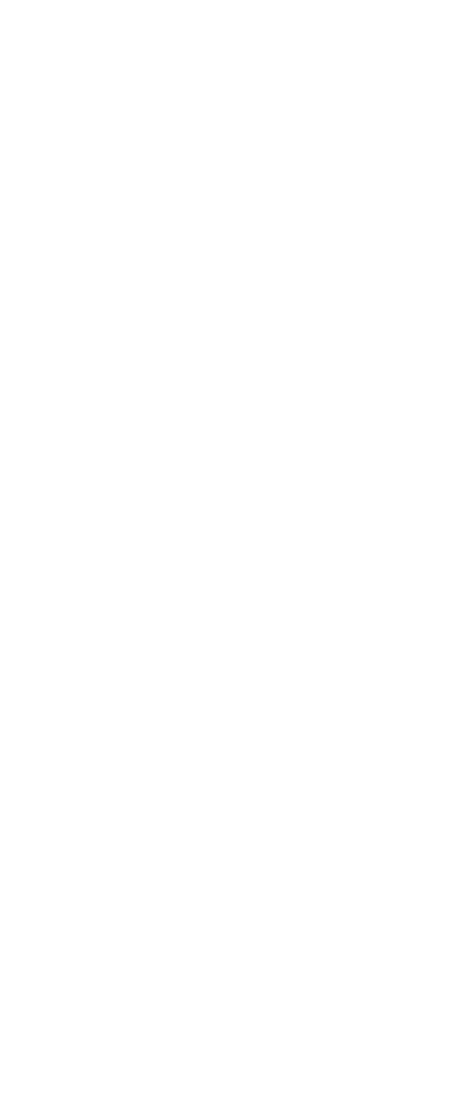
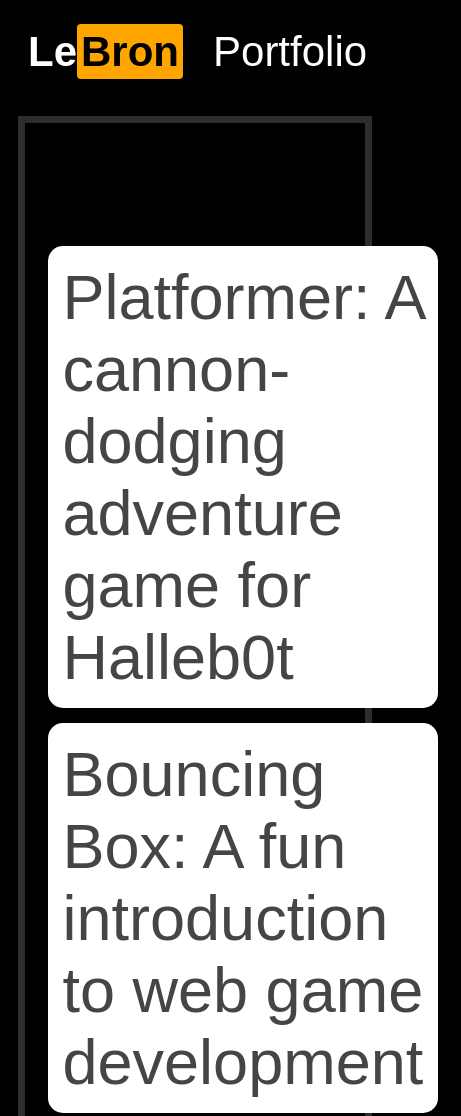
Before and after one commit to JoJoB-A/JoJoB-A.github.io, a plain HTML site: page portfolio.html in a window 390 px wide. Shown: the top 1116 px of the page, 461 px wide, since content can reach past the window. Before the commit the page ends 844 px from the top, so only its background shows below. Drawn offline with Linux system fonts and the light colour scheme.

Commit message:
added portfolio

```diff
--- a/portfolio.html
+++ b/portfolio.html
@@ -0,0 +1,39 @@
+<!DOCTYPE html>
+<html>
+    <head>
+        <title>Lebron's Portfolio</title>
+        <link rel="stylesheet" href="style.css" />
+    </head>
+    <body>
+        <div id="all-contents">
+            <nav>
+                <h1>
+                    <a href="index.html">Le<span>Bron</span></a>
+                </h1>
+                <ul id="nav-ul">
+                    <li class="nav-li">
+                    </li>
+                    <li class="nav-li">
+                        <a href="portfolio.html">Portfolio</a>
+                    </li>
+                </ul>
+            </nav>
+            <main>
+                <div class="content">
+                    <h1 id="portHeader">Portfolio</h1>
+                    <ul id="portfolio">
+                        <li>
+                            <a href="projects/platformer/">Platformer: A cannon-dodging adventure game for Halleb0t</a>
+                          </li>
+                          <li>
+                            <a href="projects/bouncing-box/">Bouncing Box: A fun introduction to web game development</a>
+                          </li>
+                          <li>
+                            <a href="projects/circularity/">Circularity: A poetic motion experiment with circles</a>
+                          </li>
+                    </ul>
+                </div>
+            </main>
+        </div>
+    </body>
+</html>
--- a/style.css
+++ b/style.css
@@ -16,6 +16,8 @@ nav {
     margin: 0 auto;
     display: flex;
     padding: 10px;
+    text-align: center;
+    font-family: Arial, sans-serif;
 }
 
 h1 {
@@ -36,6 +38,7 @@ h1 {
 .nav-li {
     display: inline-block;
     padding: 0 10px;
+    text-align: center;
 }
 
 a {
@@ -87,3 +90,78 @@ span {
     padding: 4px;
     border-radius: 4px;
 }
+
+.content h1 {
+    color: black;
+  }
+
+#portfolio {
+    list-style-type: none;
+    padding-left: 0;
+    color: white;
+  }
+
+#portfolio li {
+    background: #fff;
+    padding: 10px;
+    border-radius: 10px;
+    margin-bottom: 10px;
+  }
+
+#portfolio li:hover {
+    background: #eee;
+  }
+
+#portfolio a {
+    text-decoration: none;
+    color: #454545;
+  }
+
+@media screen and (min-width: 120px) and (max-width: 1080px) {
+    main {
+      height: 100ch;
+      zoom: 1.5;
+      display: grid;
+    }
+
+    h1 {
+      font-size: 44px;
+    }
+
+    h2 {
+      font-size: 42px;
+    }
+
+    h3 {
+      font-size: 36px;
+    }
+
+    #all-contents {
+      height: 100ch;
+      margin: none;
+    }
+
+    a {
+      font-size: 42px;
+    }
+
+    .sidebar {
+      margin-right: 0px;
+      justify-content: center;
+      align-items: center;
+    }
+
+    .sidebar-img {
+      width: 100%;
+    }
+
+    p,
+    li {
+      font-size: 24px;
+    }
+
+    .content {
+      align-content: center;
+      justify-content: center;
+    }
+  }
```
Also changed, not shown: index.html (+3 -4 lines).
